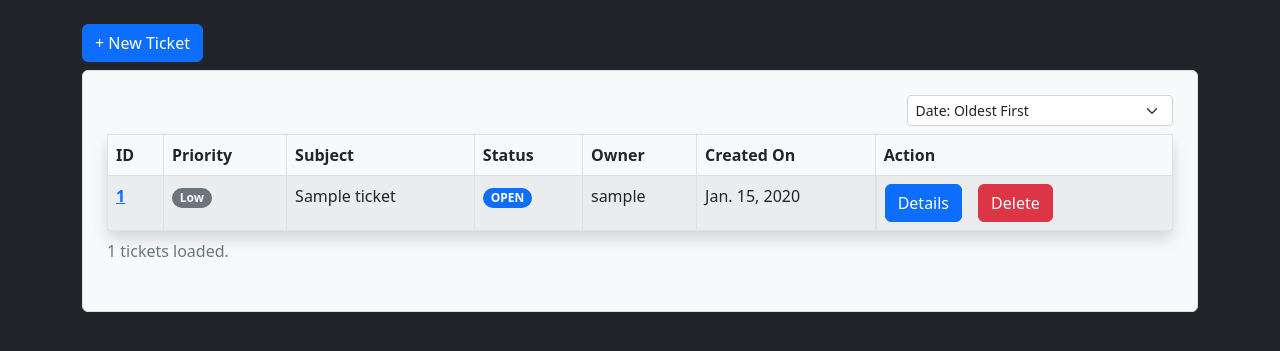
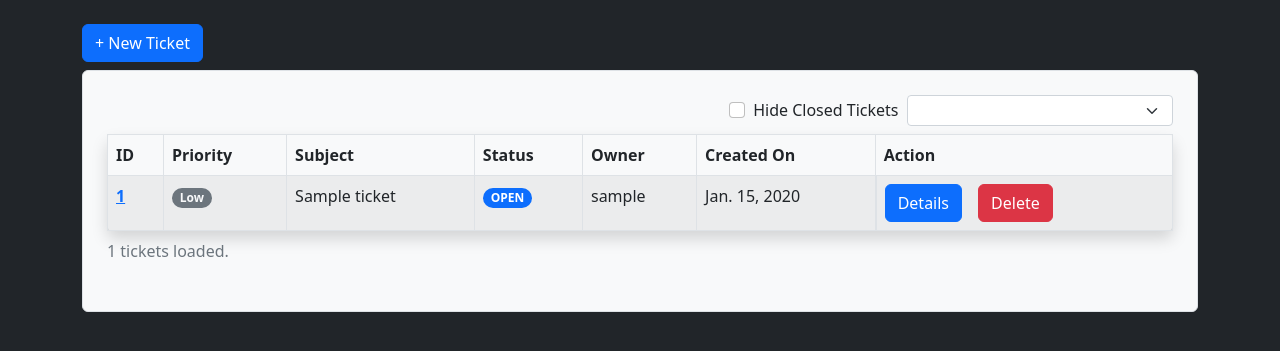
Before and after one commit to Blathe/djangotickets, a Django app: page / in a window 1280 px wide. Shown: the part 56-407 px from the top of the page. Run offline with Django 4.2, Linux system fonts and the light colour scheme; a user stored in the database is signed in; tables that the repository leaves empty hold one stand-in row (values such as "Sample post").

Commit message:
polishing up filtering / sorting tickets

```diff
--- a/static/script.js
+++ b/static/script.js
@@ -1,4 +1,23 @@
+const urlParams = new URLSearchParams(window.location.search);
+
+document.getElementById('hide-closed-filter').checked = localStorage.getItem('hideClosedChecked')
+document.getElementById('sort-select-box').value = localStorage.getItem('sortSelection')
+
 function updateSort() {
-    var option = document.getElementById('sort-select-box').value;
-    window.location.href = '/?sort=' + option;
+    var sortSelection = document.getElementById('sort-select-box').value;
+    urlParams.set('sort', sortSelection);
+    localStorage.setItem('sortSelection', sortSelection)
+    window.location.search = urlParams;
 }
+
+function handleHideClosedTickets(checkbox) {
+    if (checkbox.checked){
+        localStorage.setItem('hideClosedChecked', true);
+        urlParams.set('filters', 'hideClosed')
+        window.location.search = urlParams;
+    } else {
+        urlParams.delete('filters')
+        localStorage.removeItem('hideClosedChecked')
+        window.location.search = urlParams;
+    }
+}
--- a/tickets/templates/tickets/index.html
+++ b/tickets/templates/tickets/index.html
@@ -90,7 +90,13 @@
 
             <!-- Ticket Management Table -->
             <div class="table-responsive container border border-opacity-0 bg-light rounded p-4 mt-2">
-                <div class="d-flex justify-content-end align-items-start gap-2">
+                <div class="d-flex justify-content-end align-items-center gap-2">
+                    <div class="form-check">
+                        <input class="form-check-input" type="checkbox" value="" id="hide-closed-filter" onchange="handleHideClosedTickets(this);">
+                        <label class="form-check-label" for="hide-closed-filter">
+                            Hide Closed Tickets
+                        </label>
+                    </div>
                     <select id="sort-select-box" class="form-select form-select-sm w-25" aria-label=".form-select-sm example" onchange="updateSort()">
                         <option value="OldestFirst">Date: Oldest First</option>
                         <option value="NewestFirst">Date: Newest First</option>
@@ -116,7 +122,7 @@
                     {% if tickets %}
                     <tbody>
                         {% for ticket in tickets %}
-                        <tr>
+                        <tr class="ticket-row" {%if ticket.status == "CLOSED"%}closed{%endif%}>
                             <th><a href="{% url 'details' ticket.id %}">{{ticket.id}}</a></th>
                             <td><span class="badge bg-secondary rounded-pill text-light">{{ticket.get_priority_display}}</span></td>
                             <td>{{ ticket.title }}</td>
@@ -144,6 +150,7 @@
                 </table>
             </div>
             {% endif %}
+            <script src="{% static 'script.js' %}" />
         {% else %}
             <div class="container text-center text-light mt-5 font-size-lg">
                 <h2>Django Ticket Manager</h2>
@@ -154,8 +161,6 @@
 </body>
 
 
-
-<script src="{% static 'script.js' %}" />
 <script src="https://cdn.jsdelivr.net/npm/@popperjs/core@2.11.6/dist/umd/popper.min.js" integrity="sha384-oBqDVmMz9ATKxIep9tiCxS/Z9fNfEXiDAYTujMAeBAsjFuCZSmKbSSUnQlmh/jp3" crossorigin="anonymous"></script>
 <script src="https://cdn.jsdelivr.net/npm/bootstrap@5.2.1/dist/js/bootstrap.min.js" integrity="sha384-7VPbUDkoPSGFnVtYi0QogXtr74QeVeeIs99Qfg5YCF+TidwNdjvaKZX19NZ/e6oz" crossorigin="anonymous"></script>
 
--- a/tickets/views.py
+++ b/tickets/views.py
@@ -11,27 +11,33 @@ from .models import Ticket, Comment
 def index(request):
     if request.method == "GET":
         if request.user.is_authenticated:
-            if request.GET.get('sort') is not None:
+            tickets = Ticket.objects.all()
+
+            if request.GET.get('filters') is not None or request.GET.get('sort') is not None:
+                filters = request.GET.get('filters')
                 sort = request.GET.get('sort')
 
-                if sort == 'pHighToLow':
-                    tickets = Ticket.objects.order_by('-priority')
-                elif sort == 'pLowToHigh':
-                    tickets = Ticket.objects.order_by('priority')
-                elif sort == 'sOpenClosed':
-                    tickets = Ticket.objects.order_by('-status')
-                elif sort == 'sClosedOpen':
-                    tickets = Ticket.objects.order_by('status')
-                elif sort == 'NewestFirst':
-                    tickets = Ticket.objects.order_by('-creation_date')
-                elif sort == 'OldestFirst':
-                    tickets = Ticket.objects.order_by('creation_date')
+                if (filters is not None):
+                        tickets = tickets.filter(status = 'OPEN')
+                if (sort is not None):
+                    if sort == 'pHighToLow':
+                        tickets = tickets.order_by('-priority')
+                    elif sort == 'pLowToHigh':
+                        tickets = tickets.order_by('priority')
+                    elif sort == 'sOpenClosed':
+                        tickets = tickets.order_by('-status')
+                    elif sort == 'sClosedOpen':
+                        tickets = tickets.order_by('status')
+                    elif sort == 'NewestFirst':
+                        tickets = tickets.order_by('-creation_date')
+                    elif sort == 'OldestFirst':
+                        tickets = tickets.order_by('creation_date')
 
-                return render(request, 'tickets/index.html', {'tickets':tickets})
+                return render(request, 'tickets/index.html', {'tickets':tickets, 'sort': sort})
             else:
                 tickets = Ticket.objects.order_by('creation_date')
                 return render(request, 'tickets/index.html', {'tickets':tickets})
-        return render(request, 'tickets/index.html')
+    return render(request, 'tickets/index.html')
 
 #ticket details page
 #/tickets/details/{id}
```
